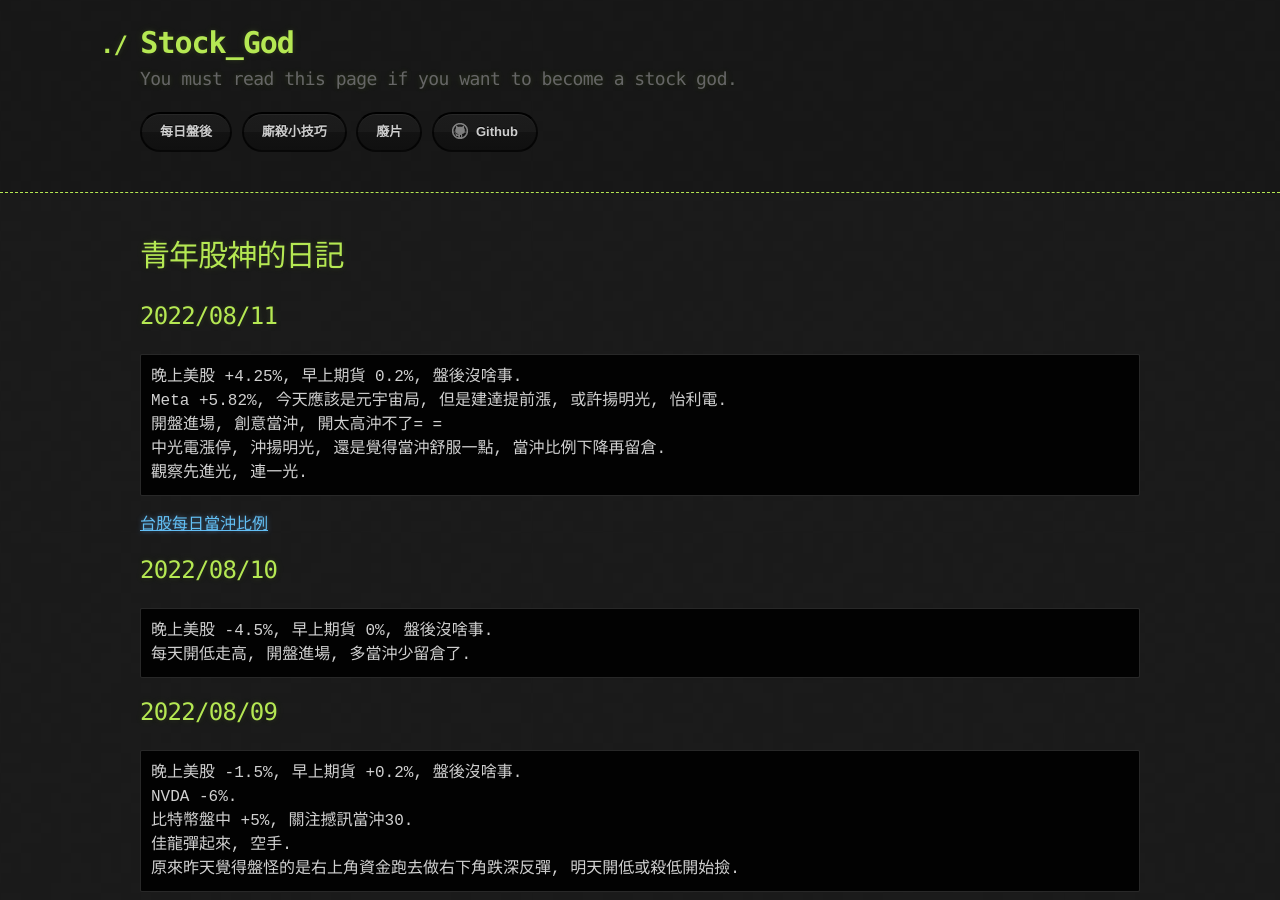
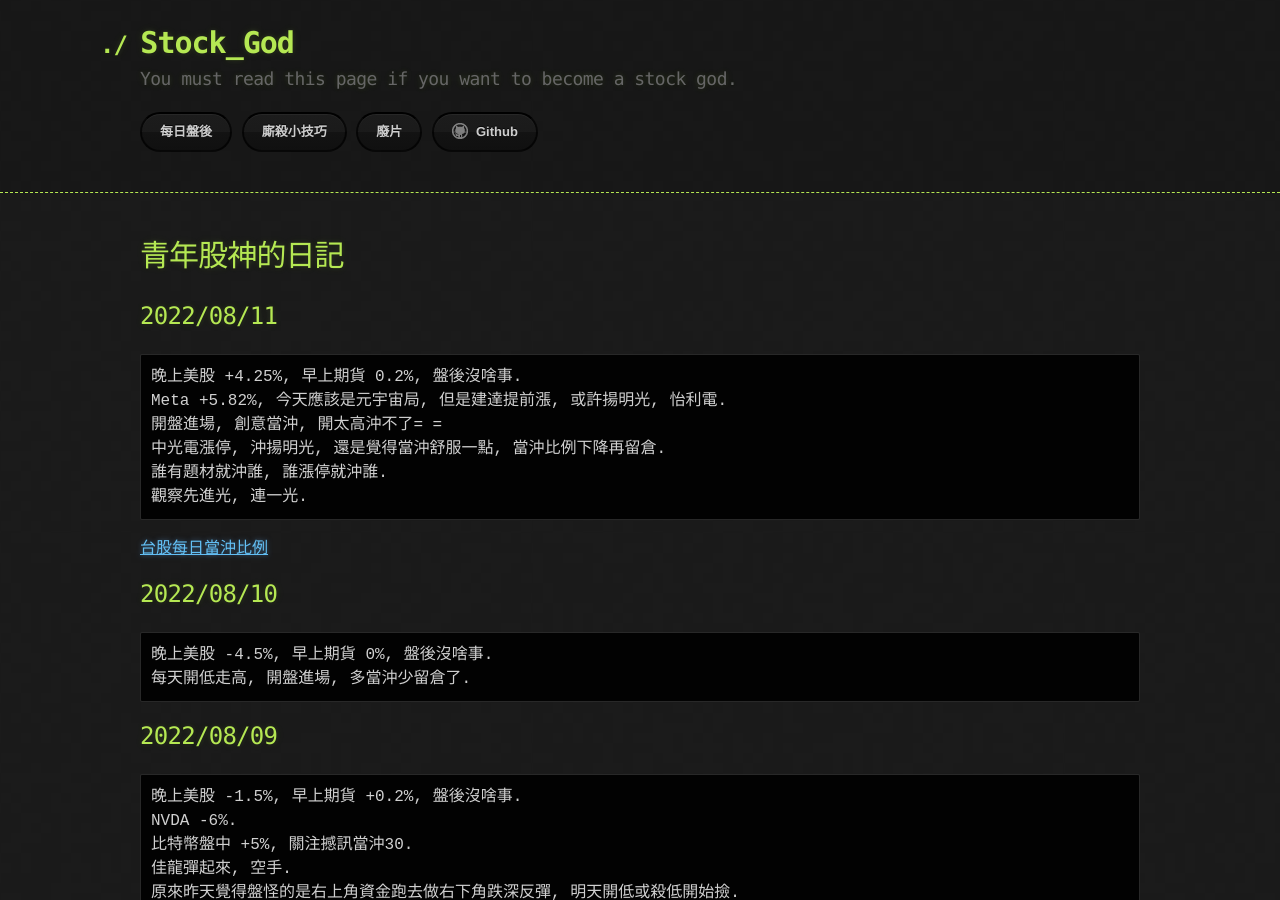
Before and after one commit to lepg5487/Stock_God, a Jekyll site: the page built from index.md, in a window 1280 px wide and 900 px high. Built offline with Jekyll 4.4.1, drawn with Linux system fonts in a browser that asks for light colours; our own code applies the rules of GitHub Pages for plain Markdown files.

Commit message:
Update index.md

````diff
--- a/index.md
+++ b/index.md
@@ -10,6 +10,7 @@ layout: testlayouts
 Meta +5.82%, 今天應該是元宇宙局, 但是建達提前漲, 或許揚明光, 怡利電.
 開盤進場, 創意當沖, 開太高沖不了= =
 中光電漲停, 沖揚明光, 還是覺得當沖舒服一點, 當沖比例下降再留倉.
+誰有題材就沖誰, 誰漲停就沖誰.
 觀察先進光, 連一光.
 ```
 [台股每日當沖比例](https://www.twse.com.tw/zh/page/trading/exchange/TWTB4U2.html)
````
